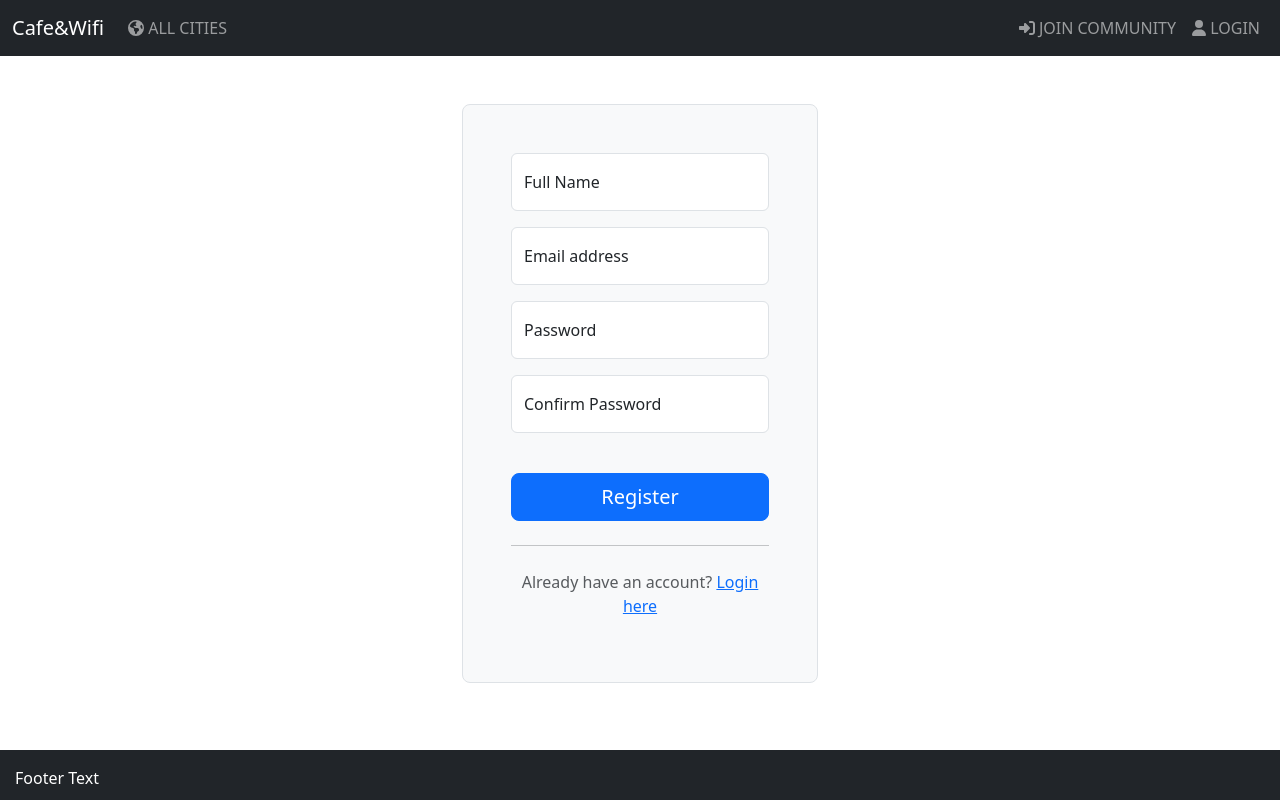
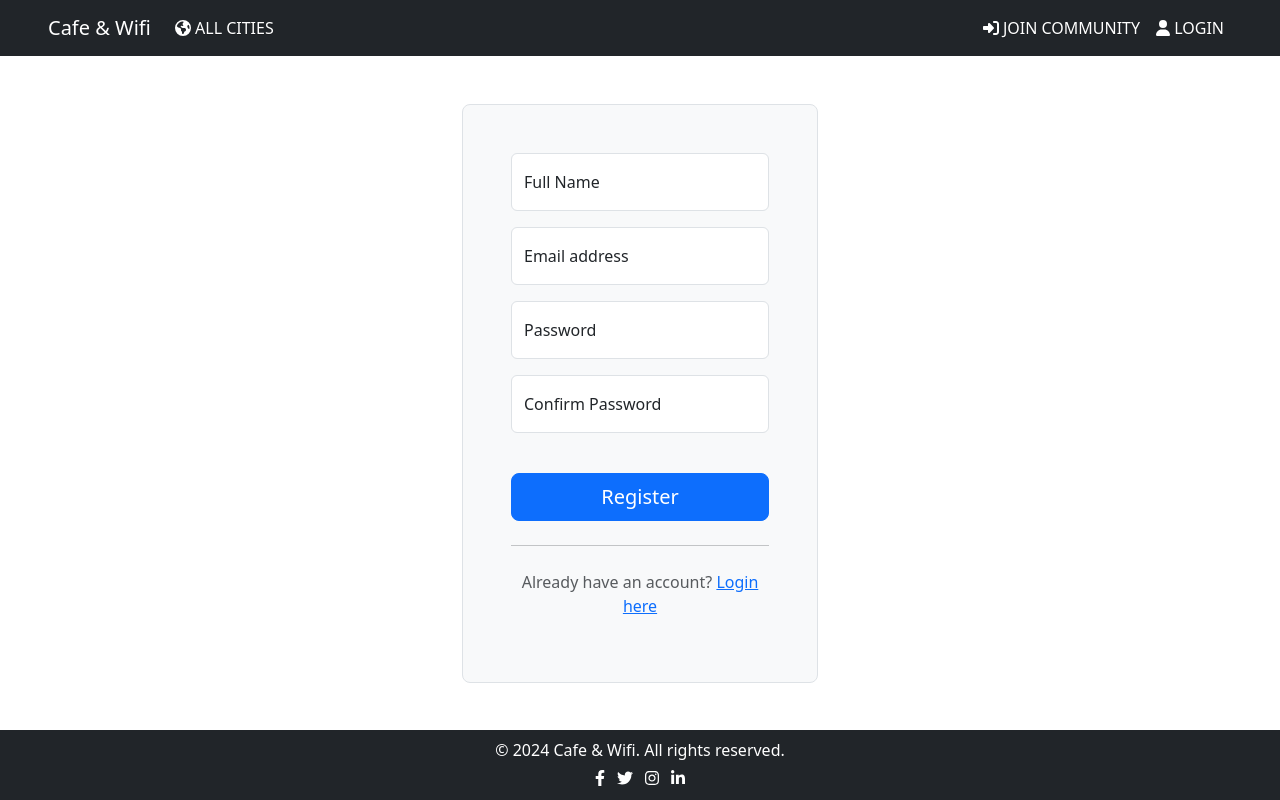
Before and after one commit to BAXTOR95/cafe-wifi, a Flask app: page /register in a window 1280 px wide. Run offline with Flask 3, Linux system fonts and the light colour scheme; some libraries are stand-ins or nearby versions; some web fonts are replaced.

```diff
--- a/requirements.txt
+++ b/requirements.txt
@@ -2,7 +2,6 @@ aiohttp==3.9.4
 aiohttp-retry==2.8.3
 aiosignal==1.3.1
 attrs==23.2.0
-beautifulsoup4==4.12.3
 blinker==1.7.0
 Bootstrap-Flask==2.4.0
 certifi==2024.2.2
@@ -16,6 +15,8 @@ Flask-Login==0.6.3
 Flask-SQLAlchemy==3.1.1
 Flask-WTF==1.2.1
 frozenlist==1.4.1
+geographiclib==2.0
+geopy==2.4.1
 googlemaps==4.10.0
 greenlet==3.0.3
 idna==3.7
--- a/static/css/styles.css
+++ b/static/css/styles.css
@@ -2,12 +2,13 @@
 	/* Define CSS variables for consistent theming and easy changes */
 	--background-color-sidebar: #f8f9fa;
 	--background-color-filter-icon: #ddd;
+	--background-color-filter-icon-active: #171f22;
 	--background-color-listing-card: #fff;
 	--background-color-footer: #555;
 	--color-footer-text: #fff;
-	--sticky-z-index: 1020;
+	--sticky-z-index: 1060;
 	--navbar-height: 56px;
-	--footer-height: 50px;
+	--footer-height: 70px;
 }
 
 /* Make the root flex container fill at least the entire height of the viewport */
@@ -15,15 +16,23 @@ html,
 body {
 	height: 100%;
 	margin: 0;
-	overflow: hidden; /* Prevents scrolling on the body itself */
 }
 
 body {
 	display: flex;
 	flex-direction: column;
+	min-height: 100vh;
 }
 
-.container-fluid {
+body > .container {
+	flex-grow: 1;
+}
+
+body, .container {
+    overflow: visible; /* Ensures that nothing is hidden */
+}
+
+.content-container {
 	display: flex;
 	flex-grow: 1; /* Allows the container to fill available space */
 	overflow: hidden; /* Prevents overflow outside this container */
@@ -52,6 +61,28 @@ body {
 	flex-shrink: 0;
 }
 
+.navbar-collapse {
+	background-color: #333; /* Darker shade to contrast with lighter text */
+}
+
+.navbar-dark .navbar-nav .nav-link {
+	color: #fff; /* Light color for visibility against a dark background */
+}
+
+.navbar-dark .navbar-nav .nav-link:hover,
+.navbar-dark .navbar-nav .nav-link.active {
+	background-color: #555; /* Slightly lighter to indicate hover or active state */
+}
+
+.navbar-dark .navbar-nav .dropdown-menu {
+	background-color: #222; /* Ensure dropdowns are also visibly distinct */
+}
+
+.navbar-nav .nav-link {
+	padding: 0.5rem 1rem; /* Adequate padding for touch targets and readability */
+	text-shadow: 0 1px 0 rgba(0, 0, 0, 0.25); /* Optional text shadow for better legibility */
+}
+
 /* Sidebar for filters */
 .filter-sidebar {
 	background-color: var(--background-color-sidebar);
@@ -70,11 +101,18 @@ body {
 	cursor: pointer; /* Indicates items are interactive */
 }
 
+.filter-icon.filter-active {
+	background-color: var(--background-color-filter-icon-active);
+	color: white;
+	box-shadow: 0 0 5px rgba(0, 0, 0, 0.2);
+	transition: background-color 0.3s ease;
+}
+
 .fixed-header {
 	background: white;
 	padding: 10px 15px; /* Provides some spacing */
 	box-shadow: 0 2px 4px rgba(0, 0, 0, 0.1); /* Optional: adds a subtle shadow */
-	z-index: 10; /* Keeps it above the scrollable content */
+	z-index: var(--sticky-z-index); /* Keeps it above the scrollable content */
 }
 
 .listing-section,
@@ -87,6 +125,7 @@ body {
 .listing-card {
 	display: flex;
 	align-items: center;
+	cursor: pointer; /* Indicates items are interactive */
 	margin-bottom: 15px; /* Adjust spacing between cards */
 	padding: 15px;
 	background-color: var(--background-color-listing-card);
@@ -105,6 +144,11 @@ body {
 /* Map container styles */
 .map-container {
 	flex-basis: auto; /* Adjust width */
+}
+
+.form-container {
+	margin-bottom: 50px;
+	min-height: 80vh;
 }
 
 /* Always set the map height explicitly to define the size of the div
@@ -196,15 +240,58 @@ input:focus::placeholder {
 	position: sticky;
 	bottom: 0;
 	width: 100%;
-	padding: 15px;
+	clear: both; /* This ensures it clears floated content above it */
 	background-color: var(--background-color-footer);
 	color: var(--color-footer-text);
 	z-index: var(--sticky-z-index);
 }
 
+/* Adjustments for larger screens */
+@media screen and (min-width: 768px) {
+	.accordion-button {
+		display: none; /* Hide the accordion toggle button */
+	}
+	.accordion-collapse {
+		display: block !important; /* Ensure the accordion content is always shown */
+	}
+}
+
 /* Adjustments for smaller screens */
 @media screen and (max-width: 767px) {
+	.container {
+        margin-bottom: 30px; /* Smaller margin for smaller screens */
+    }
+	.container-fluid {
+		position: relative; /* Establishes a positioning context for absolute positioning */
+	}
 	.container-fluid.px-0 {
 		flex-direction: column;
 	}
+	.filter-sidebar {
+		position: absolute; /* Allows the sidebar to position over the listing section */
+		width: 100%; /* Ensures the sidebar spans the full width of its container */
+		z-index: 100; /* Ensures it stacks above the listing section */
+		background: #fff; /* Optional: provides a background to hide content underneath */
+	}
+	.listing-section {
+		margin-top: 0; /* Removes top margin to align with the top of the viewport */
+		order: 2; /* Ensures the listing section comes second */
+		position: relative; /* Ensure this is also positioned for z-index to work */
+		z-index: 1;
+		padding-top: 100px; /* Adjusts padding to account for the fixed header */
+	}
+	.map-container {
+		order: 3; /* Ensures the map section comes last */
+	}
+	.accordion-button.collapsed {
+		display: flex;
+		justify-content: center;
+		width: 100%;
+	}
+	.accordion-collapse {
+		display: block;
+	}
+	.accordion-button:not(.collapsed) + .accordion-collapse {
+		display: static; /* Returns to normal document flow when not active */
+	}
 }
--- a/static/js/scripts.js
+++ b/static/js/scripts.js
@@ -18,12 +18,56 @@ const ADDRESS_COMPONENT_TYPES_IN_FORM = [
 	'country',
 ];
 
+let activeFilters = {
+	'has-wifi': false,
+	'has-sockets': false,
+	'has-toilet': false,
+	'can-take-calls': false,
+};
+
 function updateMapCenter(element) {
 	var latitude = parseFloat(element.getAttribute('data-latitude'));
 	var longitude = parseFloat(element.getAttribute('data-longitude'));
 	const mapElement = document.getElementById('cafemap');
 
 	mapElement.setAttribute('center', `${latitude},${longitude}`);
+}
+
+function toggleFilter(filter) {
+	// Toggle the state of the filter
+	activeFilters[filter] = !activeFilters[filter];
+
+	// Update the appearance of the filter icon
+	const filterIcon = document.getElementById(`${filter}-icon`);
+	if (activeFilters[filter]) {
+		filterIcon.classList.add('filter-active');
+	} else {
+		filterIcon.classList.remove('filter-active');
+	}
+
+	// Filter the listings based on the active filters
+	var listings = document.querySelectorAll('.listing-card');
+	listings.forEach((listing) => {
+		let display = true;
+		for (const key in activeFilters) {
+			if (activeFilters[key]) {
+				// Use backticks for template literals to correctly interpolate the key
+				const attributeValue = listing.getAttribute(`data-${key}`);
+				if (attributeValue !== 'True') {
+					display = false;
+					break;
+				}
+			}
+		}
+		// Apply the determined display state to the listing
+		listing.style.display = display ? '' : 'none';
+		// Ensure the d-flex class is correctly added or removed based on the display state
+		if (display) {
+			listing.classList.add('d-flex');
+		} else {
+			listing.classList.remove('d-flex');
+		}
+	});
 }
 
 // Utility functions for handling address form inputs and place data
@@ -82,7 +126,9 @@ async function initApplication() {
 			types: ['address'],
 		});
 
-		autocomplete.addListener('place_changed', () => {
+		autocomplete.addListener(
+			'place_changed',
+			() => {
 				const place = autocomplete.getPlace();
 				if (!place.geometry) {
 					window.alert(`No details available for input: '${place.name}'`);
@@ -90,7 +136,9 @@ async function initApplication() {
 				}
 				renderAddress(place, map, marker);
 				fillInAddress(place);
-		});
+			},
+			{ passive: true },
+		);
 	}
 }
 
--- a/web/templates/layout.html
+++ b/web/templates/layout.html
@@ -44,21 +44,21 @@
 	<body>
 		<!-- Navigation-->
 		<nav class="navbar navbar-expand-lg navbar-dark bg-dark sticky-top">
-			<div class="container-fluid">
-				<a class="navbar-brand" href="{{ url_for('web.home') }}">Cafe&Wifi</a>
+			<div class="container-fluid px-4 px-lg-5">
+				<a class="navbar-brand" href="{{ url_for('web.home') }}">Cafe & Wifi</a>
 				<button
 					class="navbar-toggler"
 					type="button"
 					data-bs-toggle="collapse"
-					data-bs-target="#navbarResponsive"
-					aria-controls="navbarResponsive"
+					data-bs-target="#navbarNav"
+					aria-controls="navbarNav"
 					aria-expanded="false"
 					aria-label="Toggle navigation"
 				>
 					<i class="fa-solid fa-bars"></i>
 				</button>
-				<div class="collapse navbar-collapse" id="navbarResponsive">
-					<ul class="navbar-nav me-auto mb-2 mb-lg-0">
+				<div class="collapse navbar-collapse bg-dark" id="navbarNav">
+					<ul class="navbar-nav me-auto py-4 py-lg-0">
 						<li class="nav-item active">
 							<a class="nav-link" href="{{ url_for('web.home') }}">
 								<i class="fa-solid fa-earth-americas"></i> ALL CITIES
@@ -97,19 +97,31 @@
 		</nav>
 
 		<!-- Content -->
-		<div class="container-fluid px-0 d-flex flex-column">
+		<div class="container-fluid content-container px-0 d-flex flex-column">
 			<div class="row gx-0 flex-grow-1">
-				<div class="container-fluid d-flex h-100 px-0">
+				<div class="container-fluid content-container d-flex h-100 px-0">
 					{% block content %}{% endblock %}
 				</div>
 			</div>
 		</div>
 
 		<!-- Footer -->
-		<footer
-			class="container-fluid bg-dark text-white text-center py-3 sticky-footer"
-		>
-			<p>Footer Text</p>
+		<footer class="bg-dark text-white text-center py-2 sticky-footer">
+			<div class="container">
+				<p class="mb-1">© 2024 Cafe & Wifi. All rights reserved.</p>
+				<div>
+					<a href="#!" class="text-white me-2"
+						><i class="fab fa-facebook-f"></i
+					></a>
+					<a href="#!" class="text-white me-2"
+						><i class="fab fa-twitter"></i
+					></a>
+					<a href="#!" class="text-white me-2"
+						><i class="fab fa-instagram"></i
+					></a>
+					<a href="#!" class="text-white"><i class="fab fa-linkedin-in"></i></a>
+				</div>
+			</div>
 		</footer>
 
 		<!-- Bootstrap core JS-->
--- a/web/templates/register.html
+++ b/web/templates/register.html
@@ -5,7 +5,7 @@
 <!-- Main Content -->
 {% block content %}
 
-<div class="container">
+<div class="container form-container">
 	<div class="row justify-content-center">
 		<div class="col-md-6 col-lg-4 mt-5">
 			<form
```
Also changed, not shown: web/templates/home.html (+66 -14 lines), web/utils/google_maps_client.py (+11 -11 lines). Lines whose indentation alone changed are shown as unchanged.
